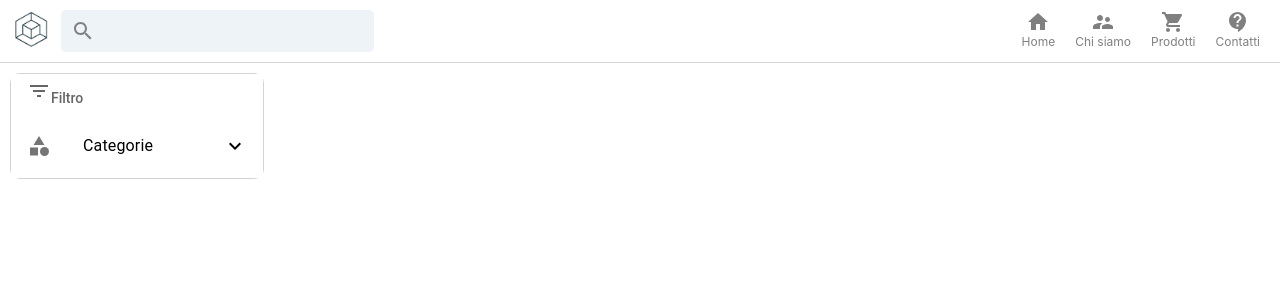
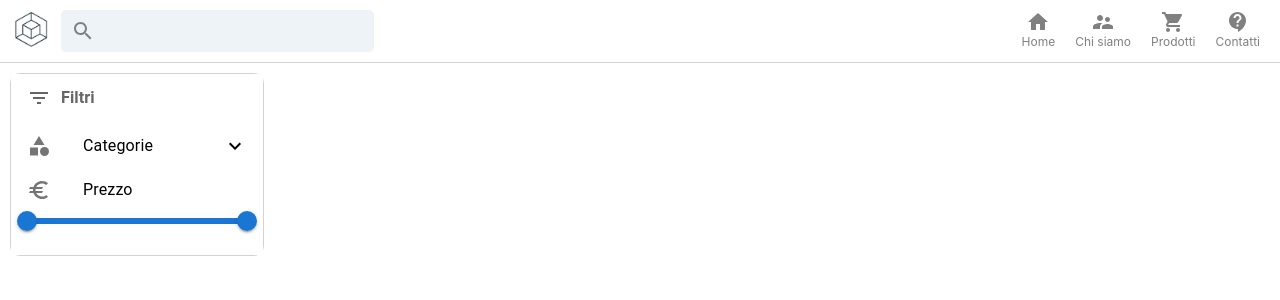
Before and after one commit to ChristianParodi/3d-modeling, a React (Create React App) app: page / in a window 1280 px wide. Shown: the top 300 px of the page. Built offline with nearby package versions, Linux system fonts and the light colour scheme.

Commit message:
Better filter square. Price slider added

```diff
--- a/src/App.js
+++ b/src/App.js
@@ -10,9 +10,9 @@ function App() {
 
       <div className="app-body">
         <Filter />
-      </div>
         {/* Posts */}
         {/* Filter */}
+      </div>
       {/* Footer */}
     </div>
   );
--- a/src/components/Filter.css
+++ b/src/components/Filter.css
@@ -2,7 +2,6 @@
   position: sticky;
   top: 100px;
   flex: 0.2;
-  border-radius: 10px;
   height: fit-content;
   border: 1px solid lightgray;
   border-radius: 10px;
@@ -14,3 +13,25 @@
   height: 20px;
   margin-right: 10px;
 }
+
+#nested-list-subheader {
+  display: flex;
+  align-items: center;
+}
+
+.filter-title {
+  margin-left: 10px;
+}
+
+.price-container {
+  margin-left: 16px;
+}
+
+.price-filter {
+  display: flex;
+  align-items: center;
+}
+
+.slider {
+  margin-right: 16px;
+}
--- a/src/components/Filter.js
+++ b/src/components/Filter.js
@@ -7,18 +7,28 @@ import List from '@mui/material/List';
 import ListItemButton from '@mui/material/ListItemButton';
 import ListItemIcon from '@mui/material/ListItemIcon';
 import ListItemText from '@mui/material/ListItemText';
+import Slider from '@mui/material/Slider';
 import Collapse from '@mui/material/Collapse';
+
+import { grey } from '@mui/material/colors';
 
 import ExpandLess from '@mui/icons-material/ExpandLess';
 import ExpandMore from '@mui/icons-material/ExpandMore';
 import FilterListIcon from '@mui/icons-material/FilterList';
 import CategoryIcon from '@mui/icons-material/Category';
+import EuroIcon from '@mui/icons-material/Euro';
 
 export default function Filter() {
   const [open, setOpen] = React.useState(false);
 
   const handleClick = () => {
     setOpen(open => !open);
+  };
+
+  const [price, setPrice] = React.useState([0, 100]);
+
+  const handlePriceChange = (event, newPrice) => {
+    setPrice(newPrice);
   };
 
   return (
@@ -30,7 +40,7 @@ export default function Filter() {
                 subheader={
                     <ListSubheader component="div" id="nested-list-subheader">
                         <FilterListIcon />
-                        <span className="filter-title">Filtro</span>
+                        <h3 className="filter-title">Filtri</h3>
                     </ListSubheader>
                 }
                 >
@@ -57,6 +67,25 @@ export default function Filter() {
                     </ListItemButton>
                     </List>
                 </Collapse>
+                <ListItemText>
+                    <div className="price-container">
+                        <div className="price-filter">
+                            <ListItemIcon>
+                                <EuroIcon />
+                            </ListItemIcon>
+                            <ListItemText primary="Prezzo" />
+                        </div>
+                        <div className="slider">
+                            <Slider
+                                getAriaLabel={() => 'Price range'}
+                                value={price}
+                                onChange={handlePriceChange}
+                                valueLabelDisplay="auto"
+                                getAriaValueText={price => `${price}€`}
+                            />
+                        </div>
+                    </div>
+                </ListItemText>
             </List>
       </div>
 
```
